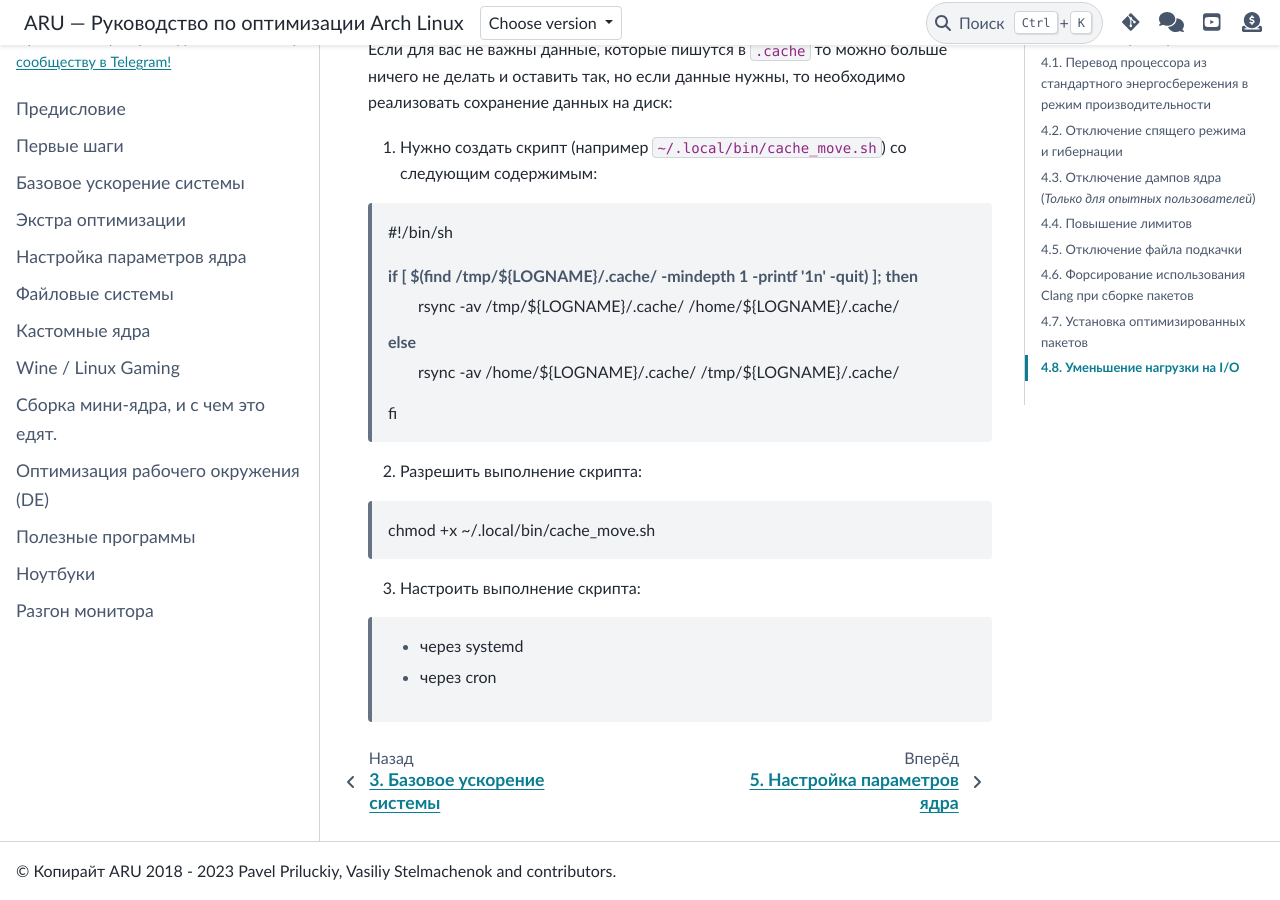
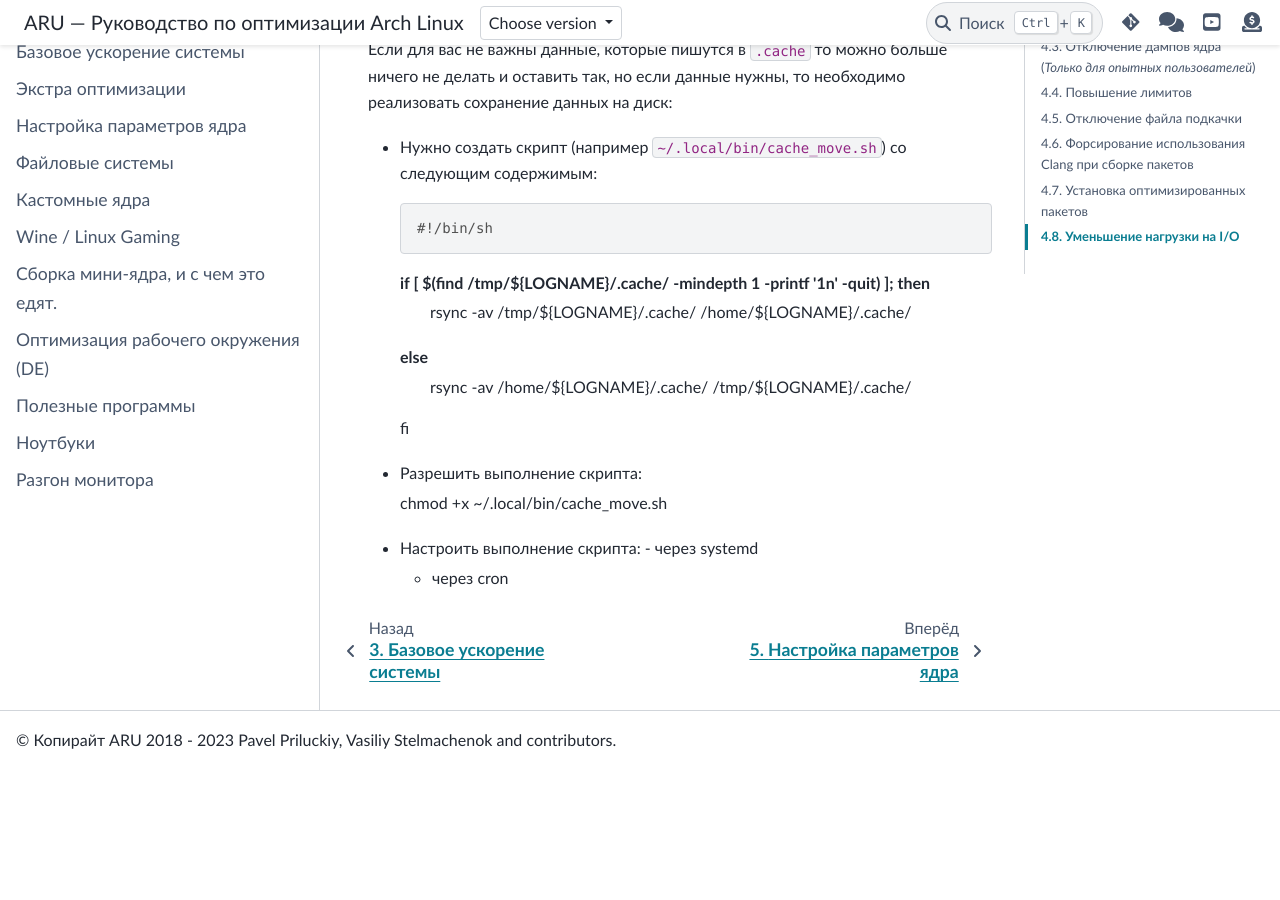
Before and after one commit to ventureoo/ARU, a Sphinx documentation site: the page built from docs/source/extra-optimizations.rst, in a window 1280 px wide and 900 px high, scrolled down 11209 px. Built offline with Sphinx 7.4.7 and the PyData theme 0.15.4, drawn with Linux system fonts in a browser that asks for light colours; after the commit the page ends 11979 px from its top, so only the background shows below that; part of the change alters nothing that is shown.

```diff
--- a/docs/source/extra-optimizations.rst
+++ b/docs/source/extra-optimizations.rst
@@ -467,7 +467,7 @@ x86_64_v2, так и для x86_64_v3. **Главное не перепутае
 
 Если для вас не важны данные, которые пишутся в ``.cache`` то можно больше ничего не делать и оставить так, но если данные нужны, то необходимо реализовать сохранение данных на диск:
 
-1) Нужно создать скрипт (например ``~/.local/bin/cache_move.sh``) со следующим содержимым::
+- Нужно создать скрипт (например ``~/.local/bin/cache_move.sh``) со следующим содержимым::
 
   #!/bin/sh
 
@@ -477,11 +477,11 @@ x86_64_v2, так и для x86_64_v3. **Главное не перепутае
     rsync -av /home/${LOGNAME}/.cache/ /tmp/${LOGNAME}/.cache/
   fi
 
-2) Разрешить выполнение скрипта::
+- Разрешить выполнение скрипта::
 
   chmod +x ~/.local/bin/cache_move.sh
 
-3) Настроить выполнение скрипта:
+- Настроить выполнение скрипта:
   - через systemd
 
   - через cron
```
